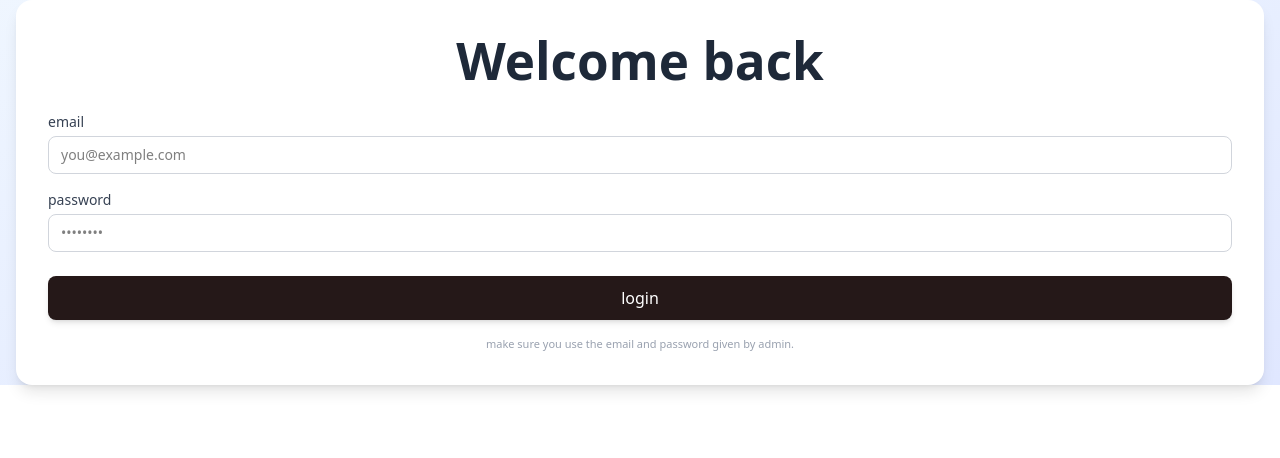
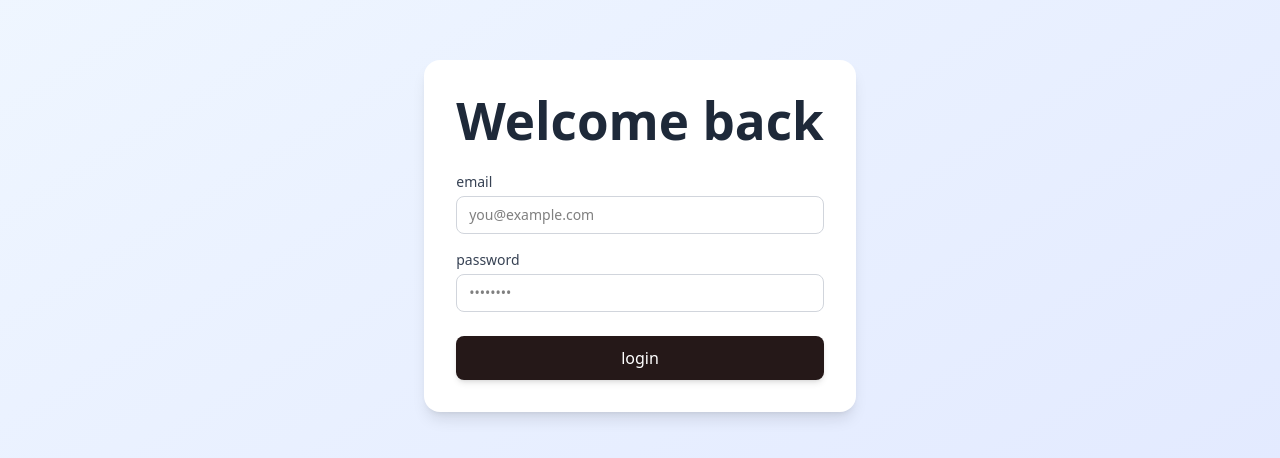
Before and after one commit to yogeshmishra3/frontend-hms, a React (Vite) app: page /login in a window 1280 px wide. Shown: the top 458 px of the page. Built offline with nearby package versions, Linux system fonts and the light colour scheme.

Commit message:
Refactor Login component layout and remove instructions
Updated layout of the Login component and removed instructions.

```diff
--- a/src/pages/Login.jsx
+++ b/src/pages/Login.jsx
@@ -23,8 +23,8 @@ export default function Login() {
 
   return (
     <div className=" flex items-center justify-center bg-gradient-to-br from-blue-50 to-indigo-100 px-4">
-      <div className="w-full ">
-        <div className="bg-white rounded-2xl shadow-lg p-6 sm:p-8">
+      <div className="h-screen items-center justify-center">
+        <div className="bg-white rounded-2xl shadow-lg p-6 mt-15 sm:p-8">
           <div className="mb-6 text-center">
             <h1 className="text-2xl sm:text-3xl font-bold text-gray-800">
               Welcome back
@@ -73,10 +73,6 @@ export default function Login() {
               login
             </button>
           </form>
-
-          <p className="mt-4 text-[11px] text-gray-400 text-center">
-            make sure you use the email and password given by admin.
-          </p>
         </div>
       </div>
     </div>
```
